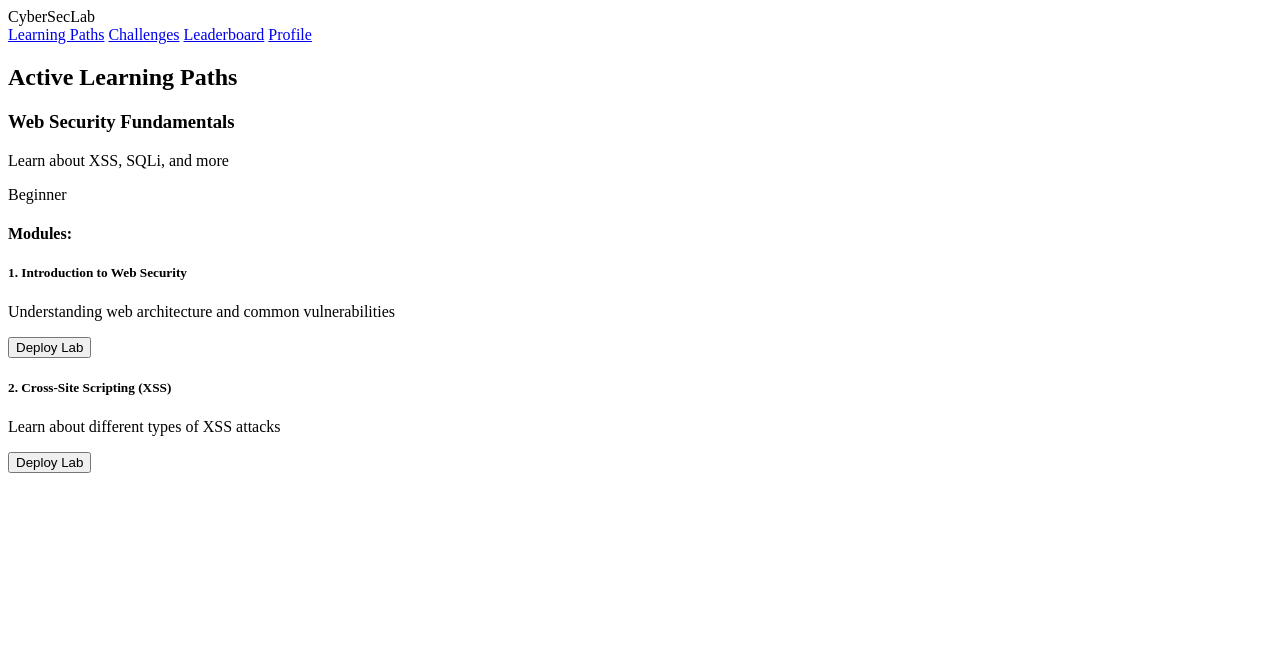
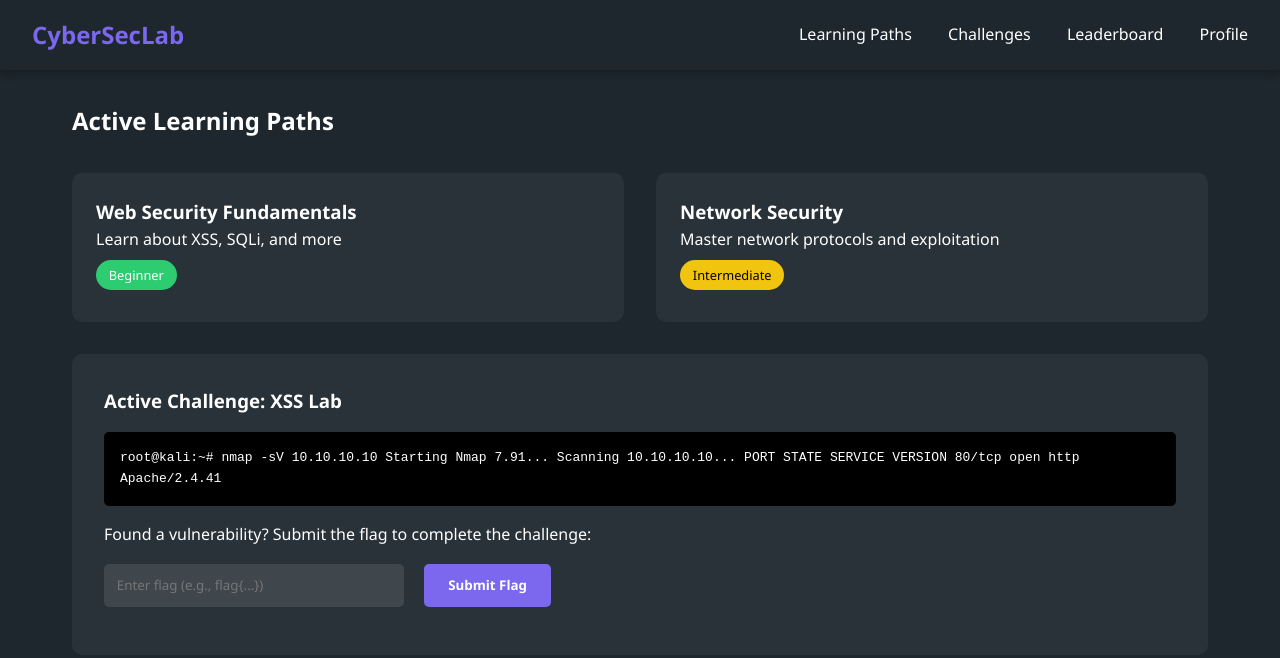
Before and after one commit to Devadathappu/ctf_real, a plain HTML site: page index.html in a window 1280 px wide. Drawn offline with Linux system fonts and the light colour scheme.

Commit message:
Update index.html

```diff
--- a/index.html
+++ b/index.html
@@ -1,7 +1,7 @@
 <!DOCTYPE html>
 <html lang="en">
 <head>
-    <meta charset="UTF-8">
+     <meta charset="UTF-8">
     <meta name="viewport" content="width=device-width, initial-scale=1.0">
     <title>CyberSecLab - Preview</title>
     <script>
@@ -45,13 +45,153 @@
             }
         }
     </script>
-    <!-- Rest of the head content remains the same -->
     <style>
-        /* All existing styles remain the same */
+        * {
+            margin: 0;
+            padding: 0;
+            box-sizing: border-box;
+            font-family: 'Segoe UI', sans-serif;
+        }
+
+        body {
+            background: #1e272e;
+            color: #ffffff;
+            line-height: 1.6;
+        }
+
+        .navbar {
+            background: rgba(30, 39, 46, 0.95);
+            padding: 1rem 2rem;
+            position: sticky;
+            top: 0;
+            z-index: 1000;
+            box-shadow: 0 2px 10px rgba(0, 0, 0, 0.3);
+            display: flex;
+            justify-content: space-between;
+            align-items: center;
+        }
+
+        .logo {
+            color: #7b68ee;
+            font-size: 1.5rem;
+            font-weight: bold;
+        }
+
+        .nav-links a {
+            color: #ffffff;
+            text-decoration: none;
+            margin-left: 2rem;
+            transition: color 0.3s;
+        }
+
+        .nav-links a:hover {
+            color: #7b68ee;
+        }
+
+        .container {
+            max-width: 1200px;
+            margin: 2rem auto;
+            padding: 0 2rem;
+        }
+
+        .path-grid {
+            display: grid;
+            grid-template-columns: repeat(auto-fit, minmax(300px, 1fr));
+            gap: 2rem;
+            margin-top: 2rem;
+        }
+
+        .path-card {
+            background: rgba(255, 255, 255, 0.05);
+            border-radius: 10px;
+            padding: 1.5rem;
+            cursor: pointer;
+            transition: transform 0.3s;
+        }
+
+        .path-card:hover {
+            transform: translateY(-5px);
+        }
+
+        .path-details {
+            display: none;
+            background: rgba(255, 255, 255, 0.1);
+            border-radius: 10px;
+            padding: 1.5rem;
+            margin-top: 1rem;
+        }
+
+        .module-list {
+            margin-top: 1rem;
+        }
+
+        .module {
+            background: rgba(255, 255, 255, 0.05);
+            padding: 1rem;
+            margin: 0.5rem 0;
+            border-radius: 5px;
+        }
+
+        .difficulty {
+            display: inline-block;
+            padding: 0.3rem 0.8rem;
+            border-radius: 15px;
+            font-size: 0.8rem;
+            margin: 0.5rem 0;
+        }
+
+        .beginner { background: #2ecc71; }
+        .intermediate { background: #f1c40f; color: #000; }
+        .advanced { background: #e74c3c; }
+
+        .btn {
+            padding: 0.8rem 1.5rem;
+            border: none;
+            border-radius: 5px;
+            cursor: pointer;
+            font-weight: bold;
+            margin-top: 1rem;
+            background: #7b68ee;
+            color: white;
+            transition: transform 0.3s;
+        }
+
+        .btn:hover {
+            transform: translateY(-2px);
+        }
+
+        .challenge-area {
+            margin-top: 2rem;
+            background: rgba(255, 255, 255, 0.05);
+            padding: 2rem;
+            border-radius: 10px;
+        }
+
+        .terminal {
+            background: #000;
+            padding: 1rem;
+            border-radius: 5px;
+            font-family: monospace;
+            margin: 1rem 0;
+        }
+
+        input {
+            padding: 0.8rem;
+            border: none;
+            border-radius: 5px;
+            background: rgba(255, 255, 255, 0.1);
+            color: white;
+            margin-right: 1rem;
+            width: 300px;
+        }
+
+        #flag-result {
+            margin-top: 1rem;
+            font-weight: bold;
+        }
     </style>
 </head>
 <body>
-    <!-- Navigation bar remains the same -->
     <nav class="navbar">
         <div class="logo">CyberSecLab</div>
         <div class="nav-links">
@@ -87,7 +227,42 @@
                 </div>
             </div>
 
-            <!-- Rest of the content remains the same -->
+            <div class="path-card" onclick="togglePath(2)">
+                <h3>Network Security</h3>
+                <p>Master network protocols and exploitation</p>
+                <span class="difficulty intermediate">Intermediate</span>
+
+                <div id="path-details-2" class="path-details">
+                    <h4>Modules:</h4>
+                    <div class="module-list">
+                        <div class="module">
+                            <h5>1. Network Fundamentals</h5>
+                            <p>Understanding OSI model and TCP/IP</p>
+                            <button class="btn" onclick="deployLab()">Deploy Lab</button>
+                        </div>
+                        <div class="module">
+                            <h5>2. Packet Analysis</h5>
+                            <p>Learn to use Wireshark and analyze traffic</p>
+                            <button class="btn" onclick="deployLab()">Deploy Lab</button>
+                        </div>
+                    </div>
+                </div>
+            </div>
+        </div>
+
+        <div class="challenge-area">
+            <h3>Active Challenge: XSS Lab</h3>
+            <div class="terminal">
+                root@kali:~# nmap -sV 10.10.10.10
+                Starting Nmap 7.91...
+                Scanning 10.10.10.10...
+                PORT   STATE SERVICE VERSION
+                80/tcp open  http    Apache/2.4.41
+            </div>
+            <p>Found a vulnerability? Submit the flag to complete the challenge:</p>
+            <input type="text" id="flag-input" placeholder="Enter flag (e.g., flag{...})">
+            <button class="btn" onclick="submitFlag()">Submit Flag</button>
+            <div id="flag-result"></div>
         </div>
     </div>
 </body>
```
